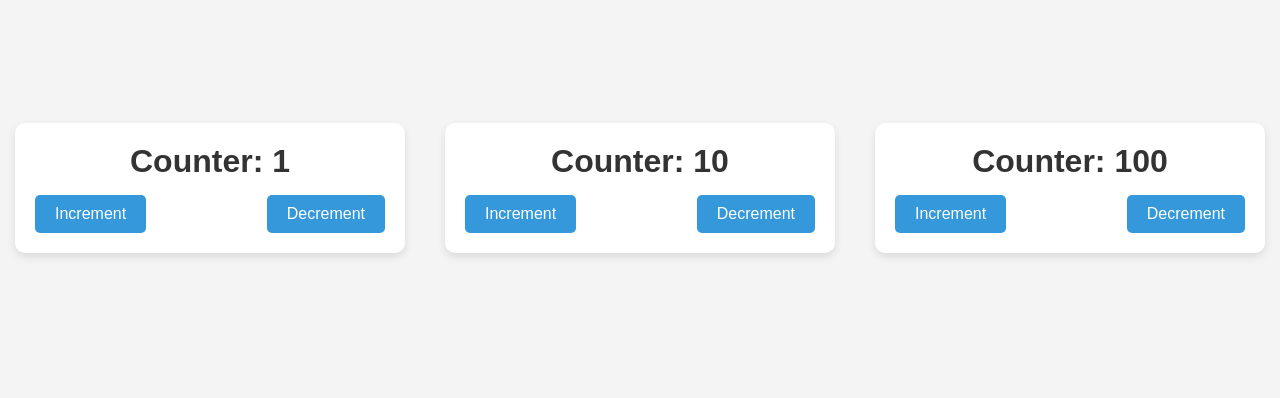
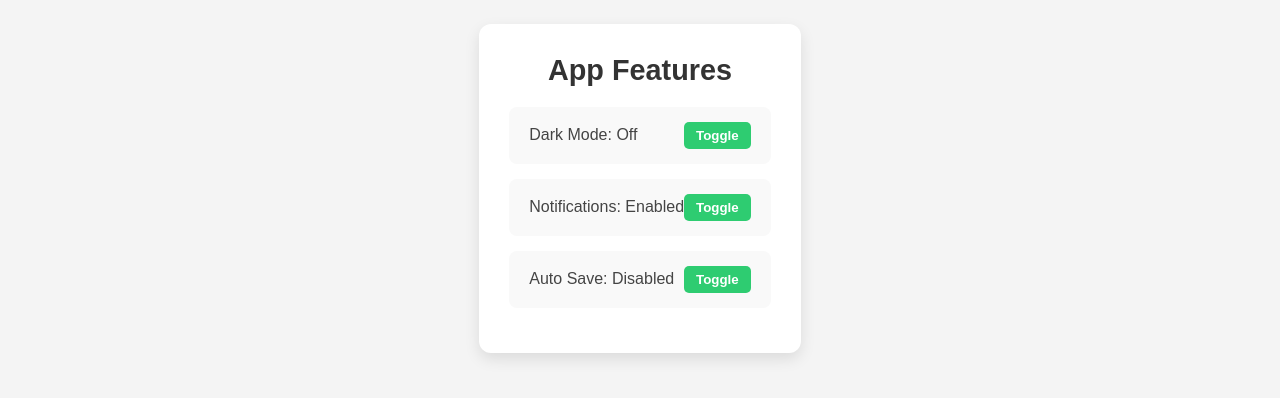
Before and after one commit to fresher2coder/msajce, a React (Vite) app in the folder react/react-basics/: page / in a window 1280 px wide. Shown: the part 212-610 px from the top of the page. Built offline with nearby package versions, Linux system fonts and the light colour scheme.

Commit message:
React Basic: State as object (FeatureToggle) example added

```diff
--- a/react/react-basics/src/App.css
+++ b/react/react-basics/src/App.css
@@ -240,3 +240,57 @@ body {
   flex-wrap: wrap;
   gap: 20px;
 }
+
+/* General section container */
+.feature-con {
+  background-color: #ffffff;
+  padding: 30px;
+  max-width: 400px;
+  margin: 40px auto;
+  border-radius: 12px;
+  box-shadow: 0 6px 15px rgba(0, 0, 0, 0.1);
+  text-align: center;
+}
+
+/* Heading style */
+.feature-con h2 {
+  font-size: 1.8rem;
+  margin-bottom: 20px;
+  color: #333;
+}
+
+/* Feature list styles */
+.feature-list {
+  list-style-type: none;
+  padding: 0;
+  margin: 0;
+}
+
+/* Individual feature item */
+.feature-item {
+  background-color: #f9f9f9;
+  padding: 15px 20px;
+  margin-bottom: 15px;
+  border-radius: 8px;
+  font-size: 1rem;
+  color: #444;
+  display: flex;
+  justify-content: space-between;
+  align-items: center;
+}
+
+/* Button styles */
+.feature-item button {
+  padding: 6px 12px;
+  background-color: #2ecc71;
+  border: none;
+  border-radius: 5px;
+  color: white;
+  font-weight: bold;
+  cursor: pointer;
+  transition: background-color 0.3s;
+}
+
+.feature-item button:hover {
+  background-color: #27ae60;
+}
--- a/react/react-basics/src/App.jsx
+++ b/react/react-basics/src/App.jsx
@@ -4,6 +4,7 @@ import Parent from "./props/propsMethod/Parent";
 import UserLayout from "./props/UserLayout";
 import UserProfile from "./props/UserProfile";
 import Counter from "./state/Counter";
+import FeatureToggles from "./state/FeatureToggles";
 
 function App() {
   return (
@@ -50,11 +51,13 @@ function App() {
       {/* <Parent /> */}
 
       {/* state  */}
-      <section className="counters">
+      {/* <section className="counters">
         <Counter initialValue={1} incrementValue={1} />
         <Counter initialValue={10} incrementValue={10} />
         <Counter initialValue={100} incrementValue={100} />
-      </section>
+      </section> */}
+
+      <FeatureToggles />
     </>
   );
 }
--- /dev/null
+++ b/react/react-basics/src/state/FeatureToggles.jsx
@@ -0,0 +1,42 @@
+import React, { useState } from "react";
+
+function FeatureToggles() {
+  const [features, setFeatures] = useState({
+    darkMode: false,
+    notifications: true,
+    autoSave: false,
+  });
+
+  const toggleFeature = (key) => {
+    setFeatures((prev) => ({
+      ...prev,
+      [key]: !prev[key],
+    }));
+  };
+
+  return (
+    <>
+      <section className="feature-con">
+        <h2>App Features</h2>
+        <ul className="feature-list">
+          <li className="feature-item">
+            Dark Mode: {features.darkMode ? "On" : "Off"}{" "}
+            <button onClick={() => toggleFeature("darkMode")}>Toggle</button>
+          </li>
+          <li className="feature-item">
+            Notifications: {features.notifications ? "Enabled" : "Disabled"}{" "}
+            <button onClick={() => toggleFeature("notifications")}>
+              Toggle
+            </button>
+          </li>
+          <li className="feature-item">
+            Auto Save: {features.autoSave ? "Enabled" : "Disabled"}{" "}
+            <button onClick={() => toggleFeature("autoSave")}>Toggle</button>
+          </li>
+        </ul>
+      </section>
+    </>
+  );
+}
+
+export default FeatureToggles;
```
Also changed, not shown: 1 other file (tests, documents, lock files or other folders).
